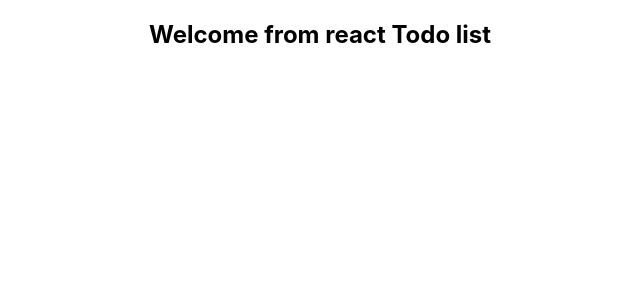
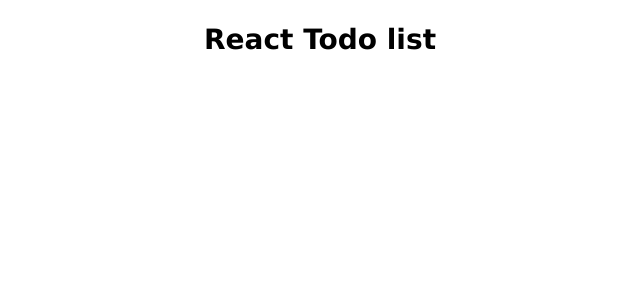
Before and after one commit to Ridwan-Suhel/react-todo, a React (Create React App) app: page / in a window 1280 px wide. Shown: the top 300 px of the page, without its empty margins (320-960 px from the left). Built offline with nearby package versions, Linux system fonts and the light colour scheme.

Commit message:
components added for todo app

```diff
--- a/src/App.css
+++ b/src/App.css
@@ -2,37 +2,7 @@
   text-align: center;
 }
 
-.App-logo {
-  height: 40vmin;
-  pointer-events: none;
+.heading {
+  font-family: Verdana, Geneva, Tahoma, sans-serif;
+  font-size: 28px;
 }
-
-@media (prefers-reduced-motion: no-preference) {
-  .App-logo {
-    animation: App-logo-spin infinite 20s linear;
-  }
-}
-
-.App-header {
-  background-color: #282c34;
-  min-height: 100vh;
-  display: flex;
-  flex-direction: column;
-  align-items: center;
-  justify-content: center;
-  font-size: calc(10px + 2vmin);
-  color: white;
-}
-
-.App-link {
-  color: #61dafb;
-}
-
-@keyframes App-logo-spin {
-  from {
-    transform: rotate(0deg);
-  }
-  to {
-    transform: rotate(360deg);
-  }
-}
--- a/src/App.js
+++ b/src/App.js
@@ -1,10 +1,9 @@
-import logo from "./logo.svg";
 import "./App.css";
 
 function App() {
   return (
     <div className="App">
-      <h2>Welcome from react Todo list</h2>
+      <h2 className="heading">React Todo list</h2>
     </div>
   );
 }
```
Also changed, not shown: src/components/Form.js (added, +7 -0 lines), src/components/TodoList.js (added, +7 -0 lines), src/logo.svg (deleted).
